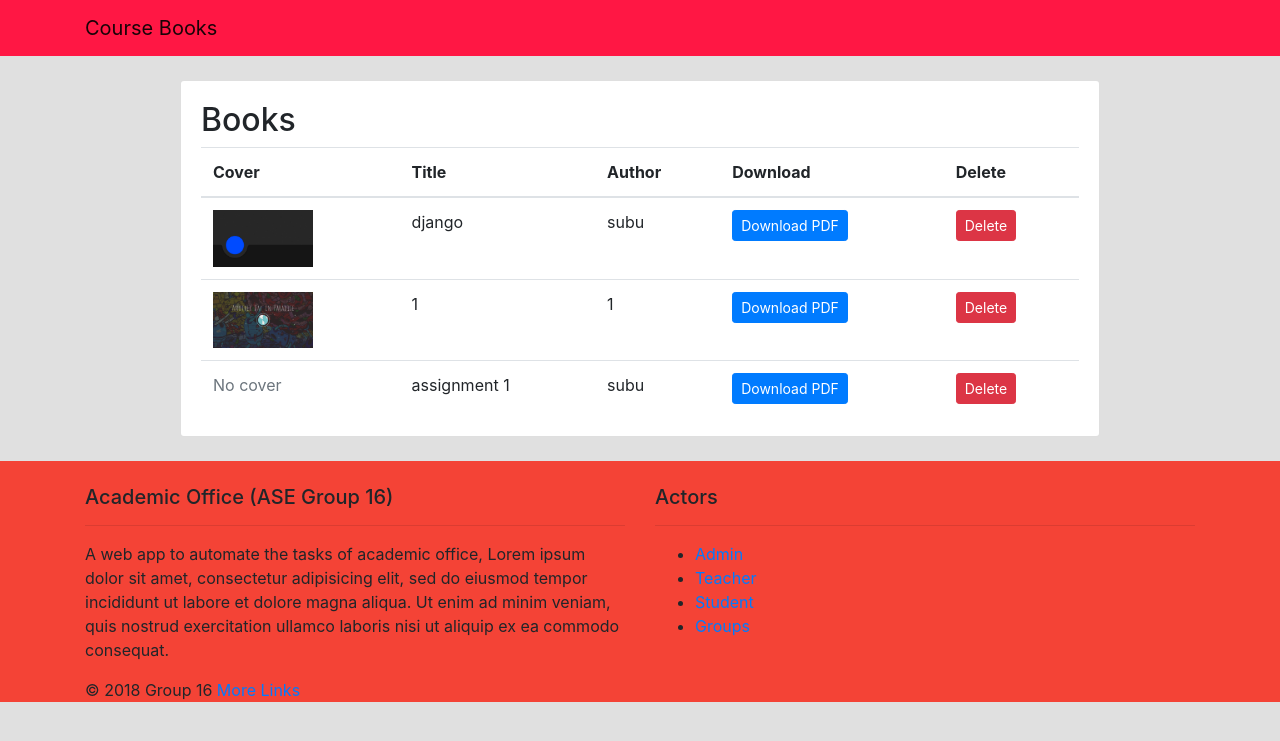
After one commit to MDfarazuddin/ASE-Project-2, a Django app: page /Teachers/C_name/books-assignments/list in a window 1280 px wide. The commit adds this page. Shown: the top 741 px of the page. Run offline with Django 3.2, Linux system fonts and the light colour scheme; data comes from the database, SQL or seed files in the repository; both versions use the stored data as it was after the commit; parts of the project's set-up code (start-up, migrations or seed data) failed here and were passed over; some libraries are stand-ins or nearby versions.

Commit message:
Course Contents completed

```diff
--- a/Academic_Office/Academic_Office/settings.py
+++ b/Academic_Office/Academic_Office/settings.py
@@ -130,6 +130,11 @@ STATICFILES_DIRS = (
 )
 
 
+MEDIA_ROOT = os.path.join(BASE_DIR, 'media')
+
+MEDIA_URL = '/media/'
+
+
 
 EMAIL_USE_TLS = True
 EMAIL_HOST = 'smtp.googlemail.com'
--- a/Academic_Office/Academic_Office/urls.py
+++ b/Academic_Office/Academic_Office/urls.py
@@ -16,6 +16,9 @@ Including another URLconf
 from django.contrib import admin
 from django.urls import path ,include
 from . import views
+from django.conf.urls.static import static
+from django.conf import settings
+
 urlpatterns = [
     path('admin/', admin.site.urls),
     path('',views.home,name="home"),
@@ -29,3 +32,6 @@ urlpatterns = [
     path('Teachers/',include('Teacher.urls')),
     path('Students/',include('Student.urls')),
 ]
+
+if settings.DEBUG:
+    urlpatterns += static(settings.MEDIA_URL, document_root=settings.MEDIA_ROOT)
--- a/Academic_Office/Student/admin.py
+++ b/Academic_Office/Student/admin.py
@@ -3,3 +3,4 @@ from .models import *
 # Register your models here.
 admin.site.register(Students)
 admin.site.register(Courses)
+admin.site.register(Book)
--- a/Academic_Office/Student/models.py
+++ b/Academic_Office/Student/models.py
@@ -1,11 +1,28 @@
 from django.db import models
 from django.core.validators import MinValueValidator,MaxValueValidator
 # Create your models here.
+
+
+
+class Book(models.Model):
+    title = models.CharField(max_length=100)
+    author = models.CharField(max_length=100)
+    pdf = models.FileField(upload_to='books/pdfs/')
+    cover = models.ImageField(upload_to='books/covers/', null=True, blank=True)
+
+    def __str__(self):
+        return self.title
+
+    def delete(self, *args, **kwargs):
+        self.pdf.delete()
+        self.cover.delete()
+        super().delete(*args, **kwargs)
 
 class Courses(models.Model):
     C_id = models.CharField(max_length=3 ,primary_key=True)
     C_name = models.CharField(max_length=15)
     C_credits=models.PositiveIntegerField(validators=[MinValueValidator(1),MaxValueValidator(5)])
+    C_books = models.ManyToManyField(Book)
     def __str__(self):
         return self.C_name
 
--- /dev/null
+++ b/Academic_Office/Teacher/templates/Teacher/book_list.html
@@ -0,0 +1,112 @@
+{% load crispy_forms_tags %}
+{% load static %}
+<!doctype html>
+<html lang="en">
+<head>
+  <meta charset="utf-8">
+  <meta name="viewport" content="width=device-width, initial-scale=1, shrink-to-fit=no">
+  <link rel="stylesheet" href="https://stackpath.bootstrapcdn.com/bootstrap/4.1.3/css/bootstrap.min.css" integrity="sha384-MCw98/SFnGE8fJT3GXwEOngsV7Zt27NXFoaoApmYm81iuXoPkFOJwJ8ERdknLPMO" crossorigin="anonymous">
+  <link rel="stylesheet" type="text/css" href="{% static 'css/app.css' %}">
+  <title>{% block title %}My Site{% endblock %}</title>
+</head>
+<body style="background-color:#E0E0E0">
+  <nav class="navbar navbar-expand-lg navbar-light mb-4" style="background-color:#FF1744">
+    <div class="container">
+      <a class="navbar-brand" href="{% url 'home' %}">Course Books</a>
+      <button class="navbar-toggler" type="button" data-toggle="collapse" data-target="#navbarSupportedContent" aria-controls="navbarSupportedContent" aria-expanded="false" aria-label="Toggle navigation">
+        <span class="navbar-toggler-icon"></span>
+      </button>
+      <div class="collapse navbar-collapse" id="navbarSupportedContent">
+        <ul class="navbar-nav">
+        </ul>
+      </div>
+    </div>
+  </nav>
+  <div class="container">
+    <div class="row justify-content-center">
+      <div class="col-lg-10 col-md-12">
+        <div class="card mb-4">
+          <div class="card-body">
+            <h2> Books</h2>
+<table class="table mb-0">
+    <thead>
+      <tr>
+        <th>Cover</th>
+        <th>Title</th>
+        <th>Author</th>
+        <th>Download</th>
+        <th>Delete</th>
+      </tr>
+    </thead>
+    <tbody>
+      {% for book in books %}
+        <tr>
+          <td>
+            {% if book.cover %}
+              <img src="{{ book.cover.url }}" alt="{{ book.title }}" style="width:100px;">
+            {% else %}
+              <span class="text-muted">No cover</span>
+            {% endif %}
+          </td>
+          <td>{{ book.title }}</td>
+          <td>{{ book.author }}</td>
+          <td>
+            <a href="{{ book.pdf.url }}" class="btn btn-primary btn-sm" target="_blank">
+              Download PDF
+            </a>
+          </td>
+          <td>
+            <form method="post" action="{% url 'delete_book' book.pk %}">
+              {% csrf_token %}
+              <button type="submit" class="btn btn-danger btn-sm">Delete</button>
+            </form>
+          </td>
+        </tr>
+      {% endfor %}
+    </tbody>
+  </table>
+</div>
+</div>
+</div>
+</div>
+</div>
+<footer class="page-footer font-small " style="background-color:#F44336">
+<br>
+<div class="container">
+<div class="row">
+<div class="col l6 s12">
+<h5 class="black-text">Academic Office (ASE Group 16)</h5><hr>
+<p class="black-text text-lighten-4">
+A web app to automate the tasks of academic office,
+
+Lorem ipsum dolor sit amet, consectetur adipisicing elit, sed do eiusmod
+tempor incididunt ut labore et dolore magna aliqua. Ut enim ad minim veniam,
+quis nostrud exercitation ullamco laboris nisi ut aliquip ex ea commodo
+consequat.
+</p>
+</div>
+<div class="col l4 offset-l2 s12">
+<h5 class="black-text">Actors</h5><hr>
+<ul>
+<li><a class="black-text text-lighten-3" href="#!">Admin</a></li>
+<li><a class="black-text text-lighten-3" href="#!">Teacher</a></li>
+<li><a class="black-text text-lighten-3" href="#!">Student</a></li>
+<li><a class="black-text text-lighten-3" href="#!">Groups</a></li>
+</ul>
+</div>
+</div>
+</div>
+<div class="footer-copyright grey darken-2">
+<div class="container ">
+© 2018 Group 16
+<a class="grey-text text-lighten-4 right" href="#!">More Links</a>
+</div>
+</div>
+
+</footer>
+
+<script src="https://code.jquery.com/jquery-3.3.1.slim.min.js" integrity="sha384-q8i/X+965DzO0rT7abK41JStQIAqVgRVzpbzo5smXKp4YfRvH+8abtTE1Pi6jizo" crossorigin="anonymous"></script>
+<script src="https://cdnjs.cloudflare.com/ajax/libs/popper.js/1.14.3/umd/popper.min.js" integrity="sha384-ZMP7rVo3mIykV+2+9J3UJ46jBk0WLaUAdn689aCwoqbBJiSnjAK/l8WvCWPIPm49" crossorigin="anonymous"></script>
+<script src="https://stackpath.bootstrapcdn.com/bootstrap/4.1.3/js/bootstrap.min.js" integrity="sha384-ChfqqxuZUCnJSK3+MXmPNIyE6ZbWh2IMqE241rYiqJxyMiZ6OW/JmZQ5stwEULTy" crossorigin="anonymous"></script>
+</body>
+</html>
--- a/Academic_Office/Teacher/urls.py
+++ b/Academic_Office/Teacher/urls.py
@@ -5,5 +5,9 @@ from . import views
 urlpatterns = [
     path('<slug:slug>',views.Teacher_Profile,name="T_profile"),
     path('students/<slug:slug>',views.Show_students,name="Show_students"),
-    path('C_name/',views.Course_contents,name="Course_contents")
+    path('C_name/',views.Course_contents,name="Course_contents"),
+    path('C_name/books/upload/', views.upload_book, name='upload_book'),
+    path('C_name/books-assignments/list', views.book_list, name='book_list'),
+    path('books/<int:pk>/', views.delete_book, name='delete_book'),
+
 ]
--- a/Academic_Office/Teacher/views.py
+++ b/Academic_Office/Teacher/views.py
@@ -1,9 +1,10 @@
-from django.shortcuts import render
+from django.shortcuts import render,redirect
 
 from django.http import HttpResponse
 
 from . models import Teachers
-from Student.models import Students,Courses
+from Student.models import Students,Courses,Book
+from .forms import BookForm
 
 def Teacher_Profile(request,slug):
 	# try:
@@ -37,3 +38,30 @@ def Show_students(request,slug):
 
 def Course_contents(request):
 	return render(request,'Teacher/Teacher_course_contents.html')
+
+
+def book_list(request):
+    books = Book.objects.all()
+    return render(request, 'Teacher/book_list.html', {
+        'books': books
+    })
+
+
+def upload_book(request):
+    if request.method == 'POST':
+        form = BookForm(request.POST, request.FILES)
+        if form.is_valid():
+            form.save()
+            return redirect('book_list')
+    else:
+        form = BookForm()
+    return render(request, 'Teacher/upload_book.html', {
+        'form': form
+    })
+
+
+def delete_book(request, pk):
+    if request.method == 'POST':
+        book = Book.objects.get(pk=pk)
+        book.delete()
+    return redirect('book_list')
--- a/requirements.txt
+++ b/requirements.txt
@@ -1,2 +1,3 @@
 Django==2.0.1
-django-crispy-forms==1.7.0
+django-crispy-forms==1.7.2
+Pillow==5.3.0
```
Also changed, not shown: Academic_Office/Teacher/forms.py (added, +9 -0 lines), Academic_Office/Teacher/templates/Teacher/Teacher_course_contents.html (+3 -21 lines), Academic_Office/Teacher/templates/Teacher/upload_book.html (added, +80 -0 lines), Academic_Office/Student/migrations/0008_auto_20181127_1901.py (added), Academic_Office/Student/migrations/0009_auto_20181127_1904.py (added), Academic_Office/Student/migrations/0010_book_cover.py (added), Academic_Office/db.sqlite3, Academic_Office/media/books/covers/1.png (added), Academic_Office/media/books/covers/2-1.jpg (added), Academic_Office/media/books/pdfs/1-1.jpg (added), 2 other files.
